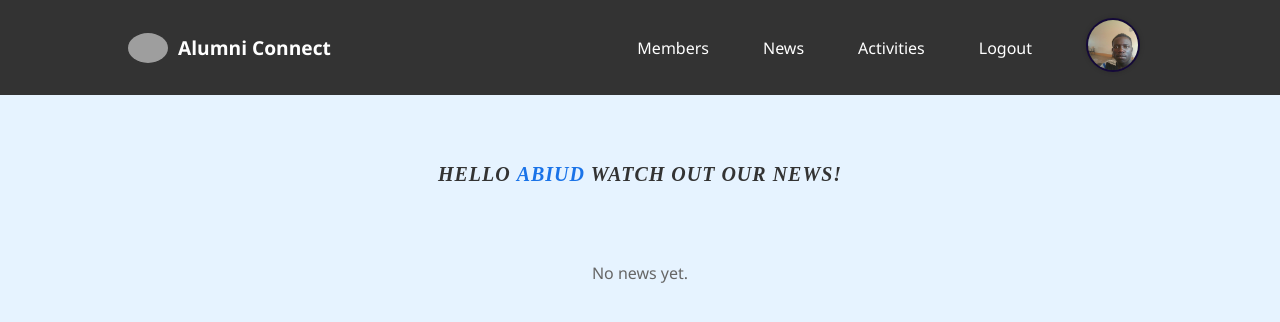
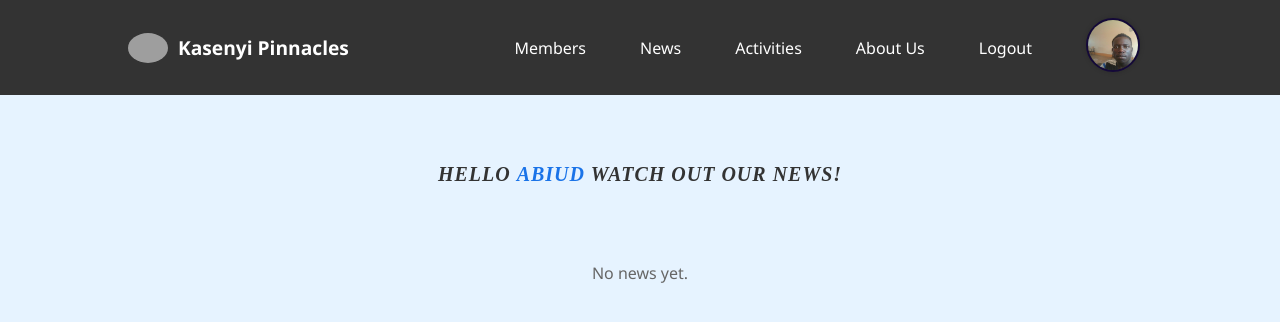
Before and after one commit to 22atuhaire/pinnacles, a Django app: page /news/ in a window 1280 px wide. Shown: the top 322 px of the page. Run offline with Django 5.2, Linux system fonts and the light colour scheme; a user stored in the database is signed in; data comes from the database, SQL or seed files in the repository; data that the repository does not hold is empty; grey boxes are pictures that could not be loaded.

Commit message:
Update about page URL namespace, modify view rendering, and change site title to 'Kasenyi Pinnacles'

```diff
--- a/about_app/urls.py
+++ b/about_app/urls.py
@@ -1,6 +1,7 @@
 from django.urls import path
 from .views import about_us
 
+app_name = 'about'
 urlpatterns = [
     path('', about_us, name='about_us'),
 ]
--- a/about_app/views.py
+++ b/about_app/views.py
@@ -9,7 +9,7 @@ def about_us(request):
     members = ExecutiveMember.objects.all()
     constitution = Constitution.objects.first()
 
-    return render(request, 'about/about_us.html', {
+    return render(request, 'about_us.html', {
         'history': history,
         'members': members,
         'constitution': constitution
--- a/templates/base.html
+++ b/templates/base.html
@@ -5,7 +5,7 @@
     {% load static %}
     <meta charset="UTF-8" />
     <meta name="viewport" content="width=device-width, initial-scale=1.0" />
-    <title>Alumni Connect</title>
+    <title>Kasenyi Pinnacles</title>
     <link rel="icon" type="image/png" href="{% static 'images/logo.png' %}" />
     <link rel="stylesheet" href="{% static 'css/style.css' %}?v=1.1" /> <!-- Added version to bust cache -->
   </head>
@@ -15,7 +15,7 @@
         <div class="container">
           <div class="nav-brand">
             <img src="{% static 'images/logo.png' %}" alt="Alumni Connect" class="logo" />
-            <span>Alumni Connect</span>
+            <span>Kasenyi Pinnacles</span>
           </div>
           <button class="hamburger" aria-label="Toggle menu">
             <span></span>
@@ -26,6 +26,7 @@
             <a href="{% url 'members:member_list' %}" class="nav-link">Members</a>
             <a href="{% url 'news:news_list' %}" class="nav-link">News</a>
             <a href="{% url 'activities:activities' %}" class="nav-link">Activities</a>
+            <a href="{% url 'about:about_us'%}" class="nav-link">About Us</a>
             <a href="{% url 'logout' %}" class="nav-link">Logout</a>
             <a href="{% url 'members:profile_edit' %}" class="nav-link">
               {% if current_user_profile.profile_picture %}
```
Also changed, not shown: templates/home.html (+6 -6 lines).
